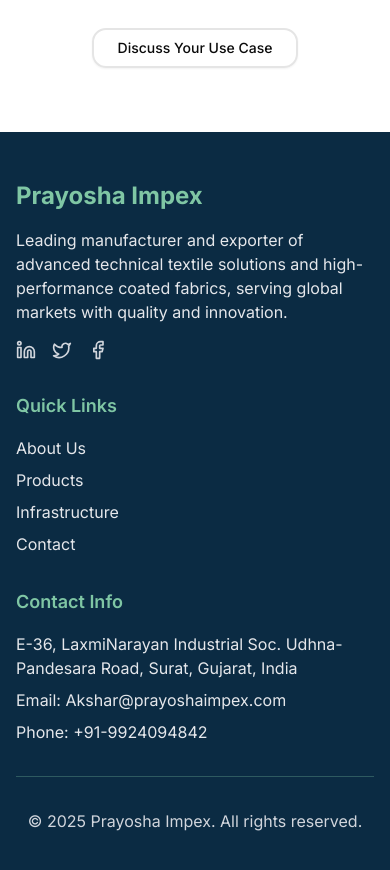
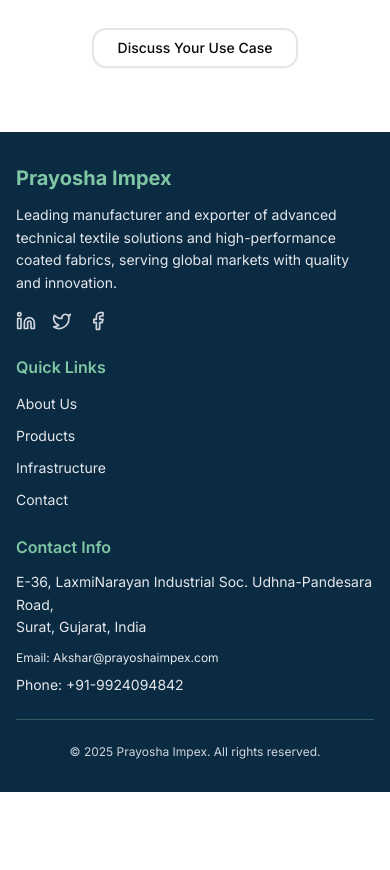
Before and after one commit to inferoinfotech/Prayosha-Impex, a Next.js app: page / in a window 390 px wide. Shown: the part 3000-3870 px from the top of the page. After the commit the page ends 3792 px from the top, so only its background shows below. Built offline with nearby package versions, Linux system fonts and the light colour scheme.

Commit message:
Footer error fix and responsive in all screen

```diff
--- a/components/site/Footer.tsx
+++ b/components/site/Footer.tsx
@@ -6,11 +6,11 @@ export function Footer() {
 
   return (
     <footer className="bg-[#0B2B43] text-white">
-      <div className="mx-auto max-w-7xl px-4 py-12 sm:px-6 lg:px-8">
-        <div className="grid grid-cols-1 md:grid-cols-4 gap-8">
-          <div className="col-span-1 md:col-span-2">
-            <h3 className="text-2xl font-bold text-[#7FC6A4] mb-4">Prayosha Impex</h3>
-            <p className="text-gray-200 mb-4 max-w-md">
+      <div className="mx-auto max-w-7xl px-4 py-8 sm:py-12 sm:px-6 lg:px-8">
+        <div className="grid grid-cols-1 sm:grid-cols-2 lg:grid-cols-4 gap-6 lg:gap-8">
+          <div className="col-span-1 sm:col-span-2 lg:col-span-2">
+            <h3 className="text-xl sm:text-2xl font-bold text-[#7FC6A4] mb-3 sm:mb-4">Prayosha Impex</h3>
+            <p className="text-gray-200 mb-4 max-w-md text-sm sm:text-base leading-relaxed">
               Leading manufacturer and exporter of advanced technical textile solutions and high-performance coated
               fabrics, serving global markets with quality and innovation.
             </p>
@@ -27,44 +27,66 @@ export function Footer() {
             </div>
           </div>
 
-          <div>
-            <h4 className="text-lg font-semibold mb-4 text-[#7FC6A4]">Quick Links</h4>
+          <div className="col-span-1">
+            <h4 className="text-base sm:text-lg font-semibold mb-3 sm:mb-4 text-[#7FC6A4]">Quick Links</h4>
             <ul className="space-y-2">
               <li>
-                <Link href="/about" className="text-gray-200 hover:text-[#7FC6A4] transition-colors">
+                <Link
+                  href="/about"
+                  className="text-gray-200 hover:text-[#7FC6A4] transition-colors text-sm sm:text-base"
+                >
                   About Us
                 </Link>
               </li>
               <li>
-                <Link href="/products" className="text-gray-200 hover:text-[#7FC6A4] transition-colors">
+                <Link
+                  href="/products"
+                  className="text-gray-200 hover:text-[#7FC6A4] transition-colors text-sm sm:text-base"
+                >
                   Products
                 </Link>
               </li>
               <li>
-                <Link href="/infrastructure" className="text-gray-200 hover:text-[#7FC6A4] transition-colors">
+                <Link
+                  href="/infrastructure"
+                  className="text-gray-200 hover:text-[#7FC6A4] transition-colors text-sm sm:text-base"
+                >
                   Infrastructure
                 </Link>
               </li>
               <li>
-                <Link href="/contact" className="text-gray-200 hover:text-[#7FC6A4] transition-colors">
+                <Link
+                  href="/contact"
+                  className="text-gray-200 hover:text-[#7FC6A4] transition-colors text-sm sm:text-base"
+                >
                   Contact
                 </Link>
               </li>
             </ul>
           </div>
 
-          <div>
-            <h4 className="text-lg font-semibold mb-4 text-[#7FC6A4]">Contact Info</h4>
-            <div className="space-y-2 text-gray-200">
-              <p>E-36, LaxmiNarayan Industrial Soc. Udhna-Pandesara Road, Surat, Gujarat, India</p>
-              <p>Email: Akshar@prayoshaimpex.com</p>
+          <div className="col-span-1">
+            <h4 className="text-base sm:text-lg font-semibold mb-3 sm:mb-4 text-[#7FC6A4]">Contact Info</h4>
+            <div className="space-y-2 text-gray-200 text-sm sm:text-base">
+              <p className="leading-relaxed">
+                E-36, LaxmiNarayan Industrial Soc.
+                <br className="hidden sm:inline" />
+                <span className="sm:hidden"> </span>
+                Udhna-Pandesara Road,
+                <br />
+                Surat, Gujarat, India
+              </p>
+              <p className="break-all sm:break-normal">
+                <span className="text-xs sm:text-sm lg:text-base">Email: </span>
+                <span className="text-xs sm:text-sm lg:text-base">Akshar@prayoshaimpex.com</span>
+              </p>
               <p>Phone: +91-9924094842</p>
             </div>
           </div>
         </div>
 
-        <div className="mt-8 pt-8 border-t border-[#7FC6A4]/30 text-center text-gray-300">
-          <p>&copy; {currentYear} Prayosha Impex. All rights reserved.</p>
+        <div className="mt-6 sm:mt-8 pt-6 sm:pt-8 border-t border-[#7FC6A4]/30 text-center text-gray-300">
+          <p className="text-xs sm:text-sm">&copy; {currentYear} Prayosha Impex. All rights reserved.</p>
         </div>
       </div>
     </footer>
```
